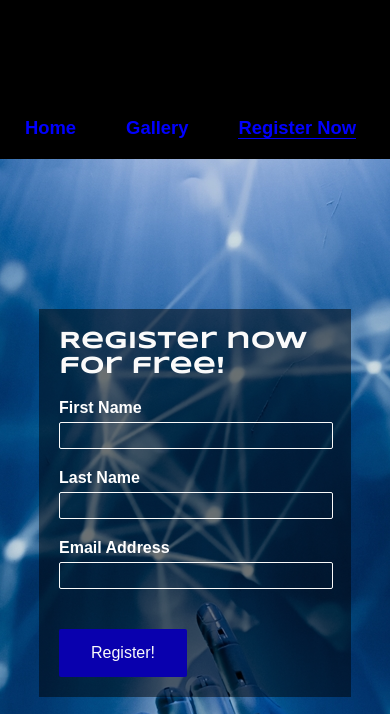
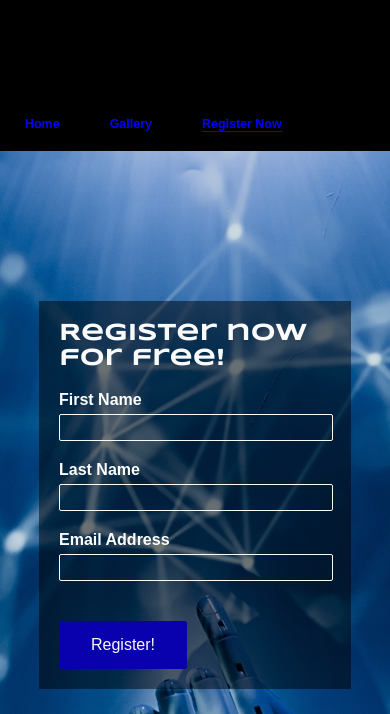
Before and after one commit to alexflip1990/ai-capability, a plain HTML site: page register.html in a window 390 px wide. Shown: the part 130-844 px from the top of the page. Drawn offline with nearby package versions, Linux system fonts and the light colour scheme; a web font is replaced by a local one.

Commit message:
feat(register) add media query for screen size 400px

```diff
--- a/assets/css/style.css
+++ b/assets/css/style.css
@@ -554,3 +554,13 @@ footer {
      }
 
     }
+
+    /* For small screen size from 400px wide and down */
+    @media screen and (max-width: 400px) {
+        .nav-register {
+            font-size: 78%;
+            list-style: none;
+            float: left;
+        }
+
+    }
```
